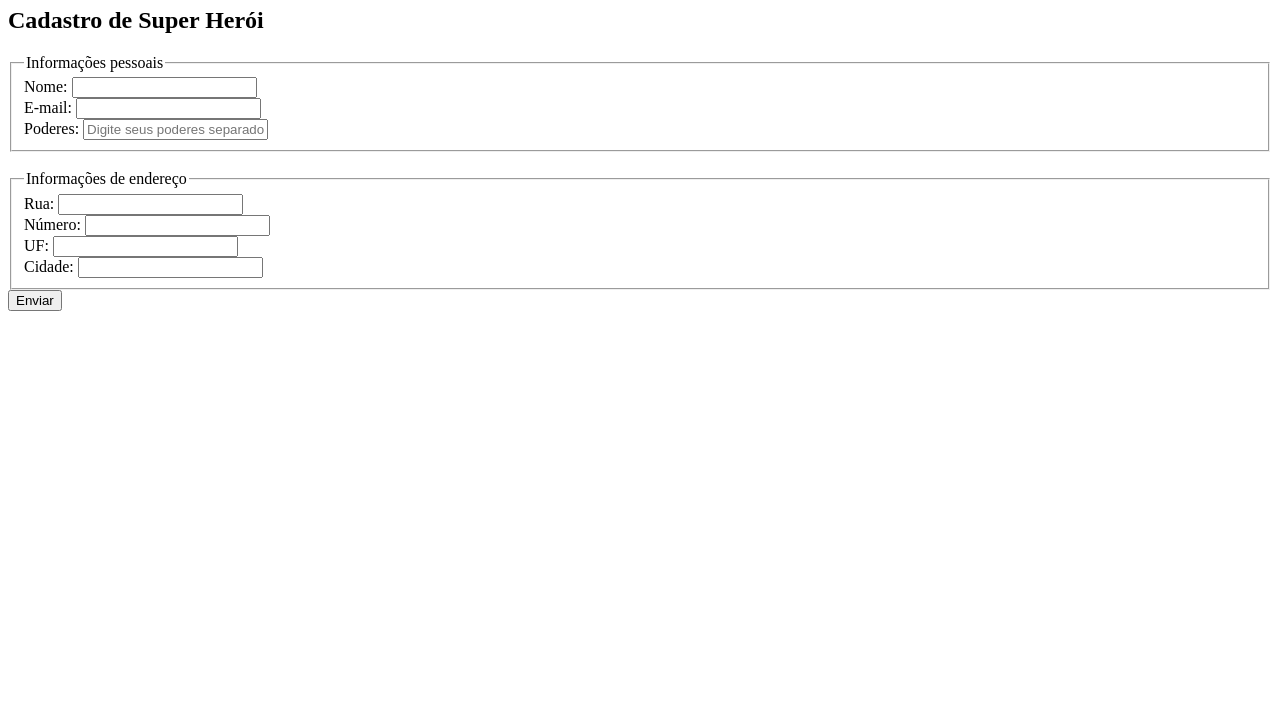
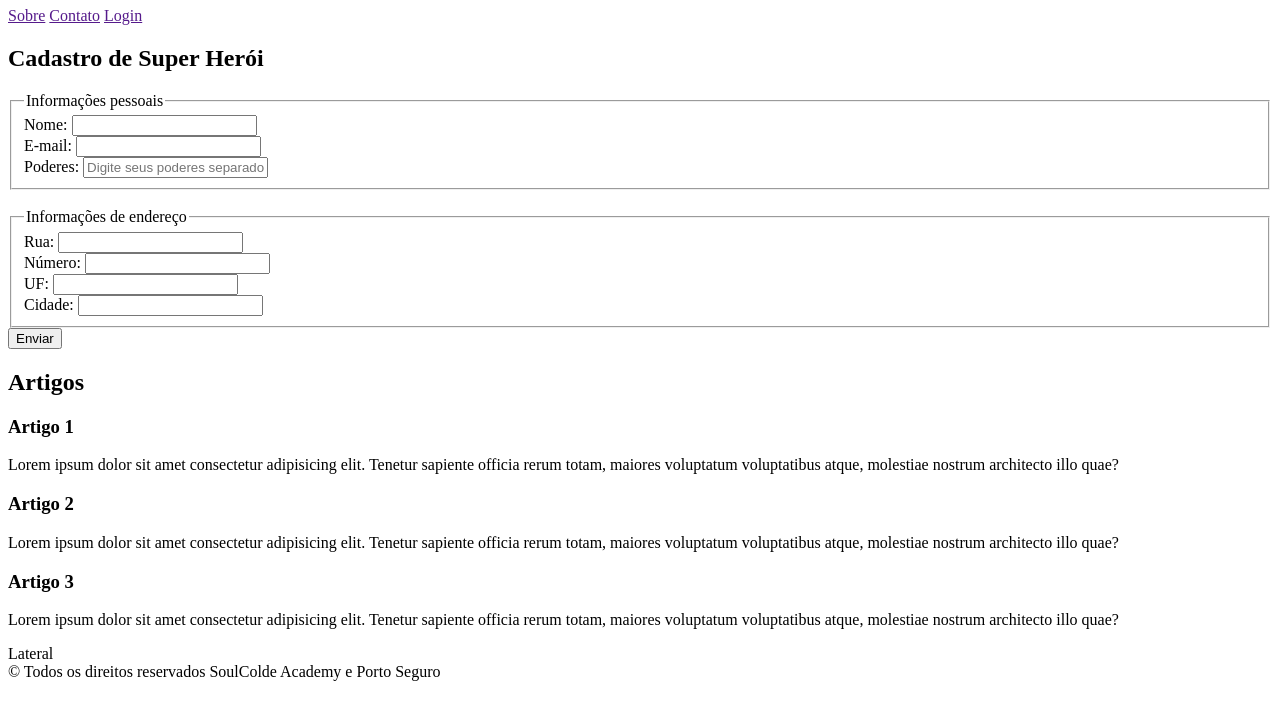
Before and after one commit to nicolelouisev/estudando-html, a plain HTML site: page aula-270623/index.html in a window 1280 px wide. Shown: the part 73-800 px from the top of the page. Drawn offline with Linux system fonts and the light colour scheme.

Commit message:
complementando aula de hoje

```diff
--- a/aula-270623/index.html
+++ b/aula-270623/index.html
@@ -1,14 +1,20 @@
 <!DOCTYPE html>
 <html lang="pt-BR">
-
 <head>
     <meta charset="UTF-8">
     <title>Layout de Página</title>
 </head>
+<body>
+    <header>
+        <h1>Layout da Página</h1>
+        <nav>
+            <a href="">Sobre</a>
+            <a href="">Contato</a>
+            <a href="">Login</a>
+        </nav>
+    </header>
 
-<body>
-    <h1>Layout de Página</h1>
-
+    <main>
         <!--
         SEO Search Engine Optimization
         <header> -> Estrutura o cabeçalho da página
@@ -21,9 +27,9 @@
         <div> -> Um container de elementos genéricos
         -->
 
-    <h2>Cadastro de Super Herói</h2>
-
-    <form action="" method="get">
+        <section>
+            <h2 title="cabeçalho">Cadastro de Super Herói</h2>
+            <form action="" method="post">
                 <!--
                 GET -> Enviar pela url
                 POST -> Envia pelo pacote da requisição (fica escondido)
@@ -66,6 +72,48 @@
 
                 <button>Enviar</button>
             </form>
+        </section>
+
+        <section>
+            <h2>Artigos</h2>
+            <article>
+                <h3>Artigo 1</h3>
+                <p>
+                    Lorem ipsum dolor sit amet consectetur adipisicing elit. Tenetur sapiente officia rerum totam, maiores voluptatum voluptatibus atque, molestiae nostrum architecto illo quae?
+                </p>
+            </article>
+
+            <article>
+                <h3>Artigo 2</h3>
+                <p>
+                    Lorem ipsum dolor sit amet consectetur adipisicing elit. Tenetur sapiente officia rerum totam, maiores voluptatum voluptatibus atque, molestiae nostrum architecto illo quae?
+                </p>
+            </article>
+
+            <article>
+                <h3>Artigo 3</h3>
+                <p>
+                    Lorem ipsum dolor sit amet consectetur adipisicing elit. Tenetur sapiente officia rerum totam, maiores voluptatum voluptatibus atque, molestiae nostrum architecto illo quae?
+                </p>
+            </article>
+        </section>
+    </main>
+
+    <aside>
+        <div>
+            <div>
+                <div>
+                    <div>
+                        Lateral
+                    </div>
+                </div>
+            </div>
+        </div>
+    </aside>
+
+    <footer>
+        &copy; Todos os direitos reservados SoulColde Academy e Porto Seguro
+    </footer>
+
 </body>
-
 </html>
```
Lines whose indentation alone changed are shown as unchanged.
